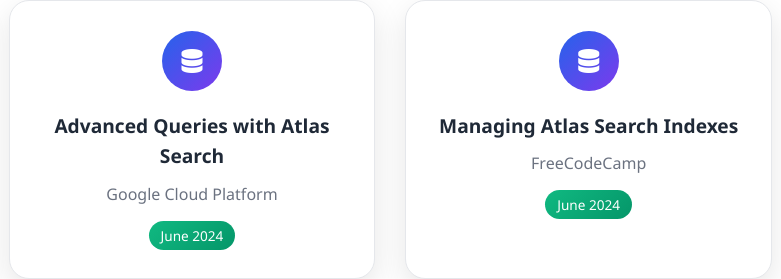
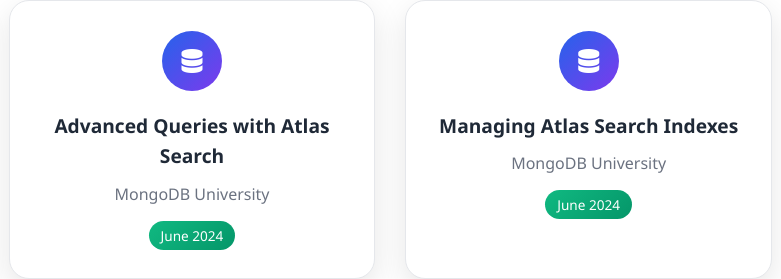
Before and after one commit to naveen-the-dev/naveen-the-dev.github.io, a plain HTML site: page index.html in a window 1280 px wide. Shown: the part 4557-4836 px from the top of the page, 478-1259 px from the left. Drawn offline with Linux system fonts and the light colour scheme.

Commit message:
Update index.html

```diff
--- a/index.html
+++ b/index.html
@@ -537,7 +537,7 @@
                 <i class="fas fa-database"></i>
               </div>
               <h3>Advanced Queries with Atlas Search</h3>
-              <p>Google Cloud Platform</p>
+              <p>MongoDB University</p>
               <span class="cert-date">June 2024</span>
             </div>
             <div class="cert-card">
@@ -545,7 +545,7 @@
                 <i class="fas fa-database"></i>
               </div>
               <h3>Managing Atlas Search Indexes</h3>
-              <p>FreeCodeCamp</p>
+              <p>MongoDB University</p>
               <span class="cert-date">June 2024</span>
             </div>
           </div>
```
